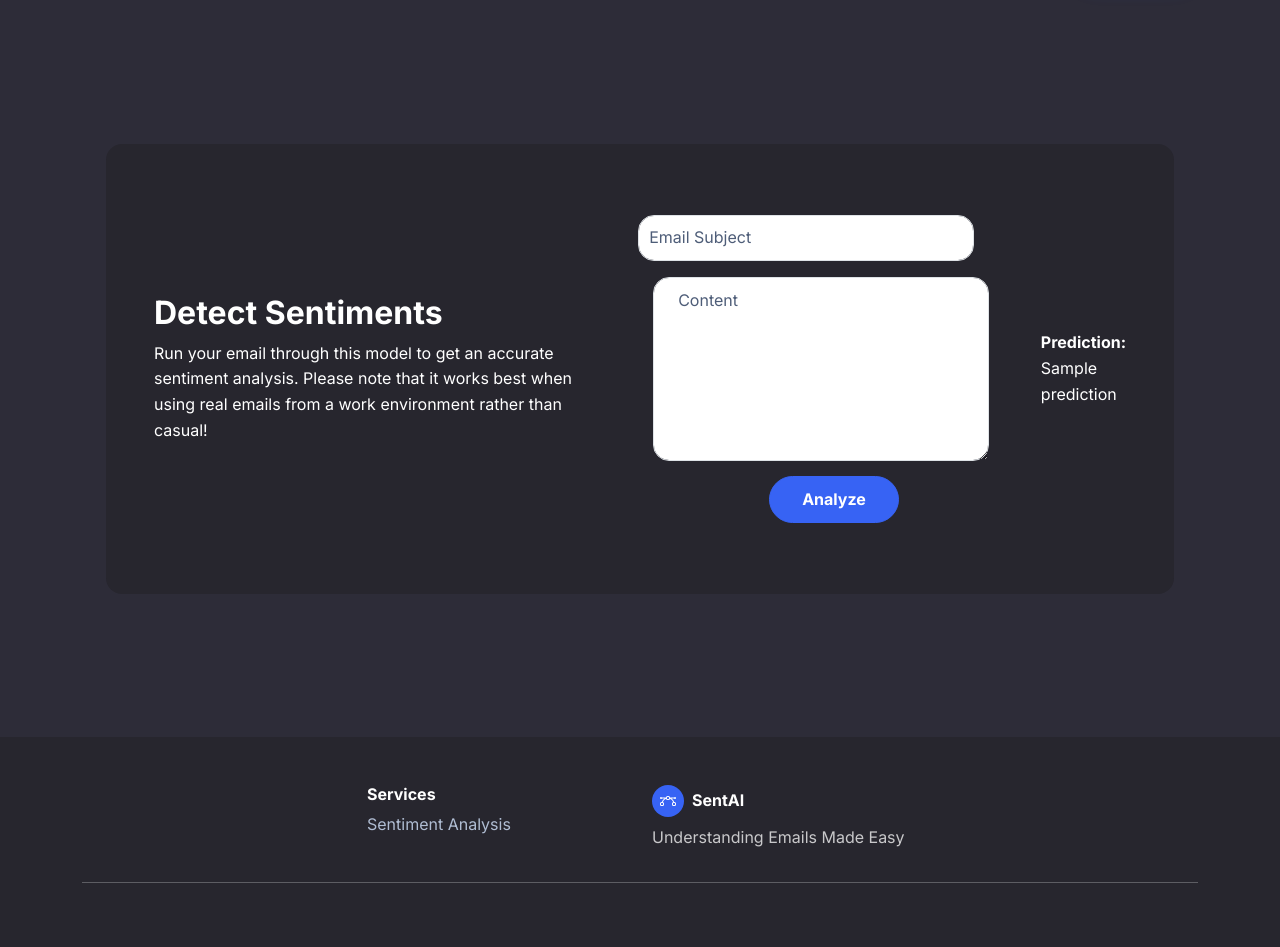
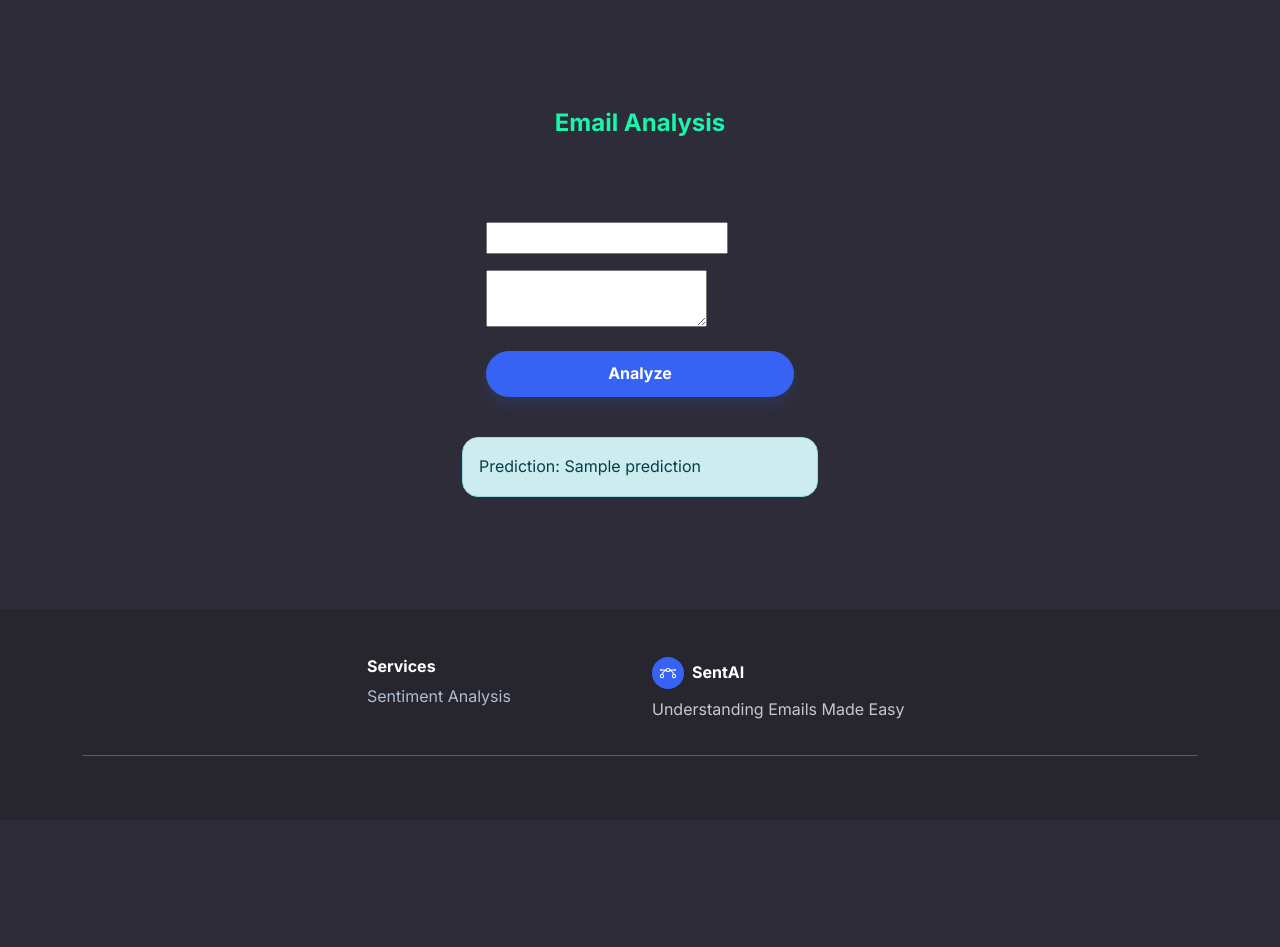
Before and after one commit to VyasSri/SentAnalysis, a Django app: template sentAI/templates/Analysis.html in a window 1280 px wide. Shown: the part 80-1027 px from the top of the page. After the commit the page ends 836 px from the top, so only its background shows below. Run offline with Django 5.2, Linux system fonts and the light colour scheme; the template is opened without the code that fills it: most values are stand-ins (such as "Sample title", 1, 10 or a date in 2020); form fields are guessed from the names that the template uses; parts of the project's set-up code (start-up, migrations or seed data) failed here and were passed over; some libraries are stand-ins or nearby versions.

Commit message:
Fixed up the UI to be more aesthetically pleasing

```diff
--- a/sentAI/templates/Analysis.html
+++ b/sentAI/templates/Analysis.html
@@ -6,46 +6,42 @@
 <head>
     <meta charset="utf-8">
     <meta name="viewport" content="width=device-width, initial-scale=1.0, shrink-to-fit=no">
-    <title>Product - Brand</title>
+    <title>Analysis - Brand</title>
     <link rel="stylesheet" href="../../static/bootstrap/css/bootstrap.min.css">
     <link rel="stylesheet" href="https://fonts.googleapis.com/css?family=Inter:300italic,400italic,600italic,700italic,800italic,400,300,600,700,800&amp;display=swap">
 </head>
 
 <body>
+
     <section class="py-5">
-        <div class="container">
-            <section class="py-4 py-xl-5">
-                <div class="container">
-                    <section class="py-4 py-xl-5">
-                        <div class="container">
-                            <div class="text-white bg-dark border rounded border-0 border-light d-flex flex-column justify-content-between align-items-center flex-lg-row p-4 p-lg-5" style="padding: 38px;padding-bottom: 0px;margin-bottom: -1px;height: 450px;">
-                                <div class="text-center text-lg-start py-3 py-lg-1">
-                                    <h2 class="fw-bold mb-2">Detect Sentiments</h2>
-                                    <p class="mb-0">Run your email through this model to get an accurate sentiment analysis. Please note that it works best when using real emails from a work environment rather than casual!</p>
+        <div class="container py-5">
+            <div class="row mb-5">
+                <div class="col-md-8 col-xl-6 text-center mx-auto">
+                    <h2 class="fw-bold"></h2>
+                    <p class="fw-bold text-success mb-2" style="font-size: 24px;">Email Analysis</p>
                 </div>
-                                <form class="d-flex justify-content-center flex-wrap my-2" method="post">
+            </div>
+            <div class="row d-flex justify-content-center">
+                <div class="col-md-6 col-xl-4">
+                    <div>
+                        <form class="p-3 p-xl-4" method="POST">
                             {% csrf_token %}
-                                    <div class="my-2">
-                                        <input class="form-control" type="text" name="email_subject" placeholder="Email Subject" value="{{ form.email_subject.value }}" style="width: 335.703px;margin-right: 67px;padding-right: 0px;padding-left: 10px;margin-left: 37px;">
+                            <div class="mb-3">
+                                {{ form.email_subject }}
                             </div>
-                                    <div class="my-2">
-                                        <textarea class="form-control" name="email_content" placeholder="Content" style="padding-bottom: 121px;margin-bottom: -1px; width: 335.703px">{{ form.email_content.value }}</textarea>
+                            <div class="mb-3">
+                                {{ form.email_content }}
                             </div>
-                                    <div class="my-2">
-                                        <button class="btn btn-primary" type="submit" style="margin-left: 14px;margin-right: -12px;">Analyze</button>
+                            <div class="d-grid">
+                                <button class="btn btn-primary shadow d-block w-100" type="submit">Analyze</button>
                             </div>
                         </form>
                         {% if prediction %}
-                                <div class="mt-3">
-                                    <p><strong>Prediction: </strong>{{ prediction }}</p>
-                                </div>
+                            <div class="alert alert-info mt-3">Prediction: {{ prediction }}</div>
                         {% endif %}
-                                <div class="card"></div>
                     </div>
                 </div>
-                    </section>
             </div>
-            </section>
         </div>
     </section>
     <script src="../../static/bootstrap/js/bootstrap.min.js"></script>
--- a/sentAI/views.py
+++ b/sentAI/views.py
@@ -850,7 +850,6 @@ def analysis(request):
         'form': form,
         'prediction': prediction_label,
     }
-
     return render(request, 'analysis.html', context)
 
 
```
Also changed, not shown: sentAI/forms.py (+12 -0 lines), sentAI/templates/Submissions.html (+12 -8 lines), db.sqlite3. Lines whose indentation alone changed are shown as unchanged.
